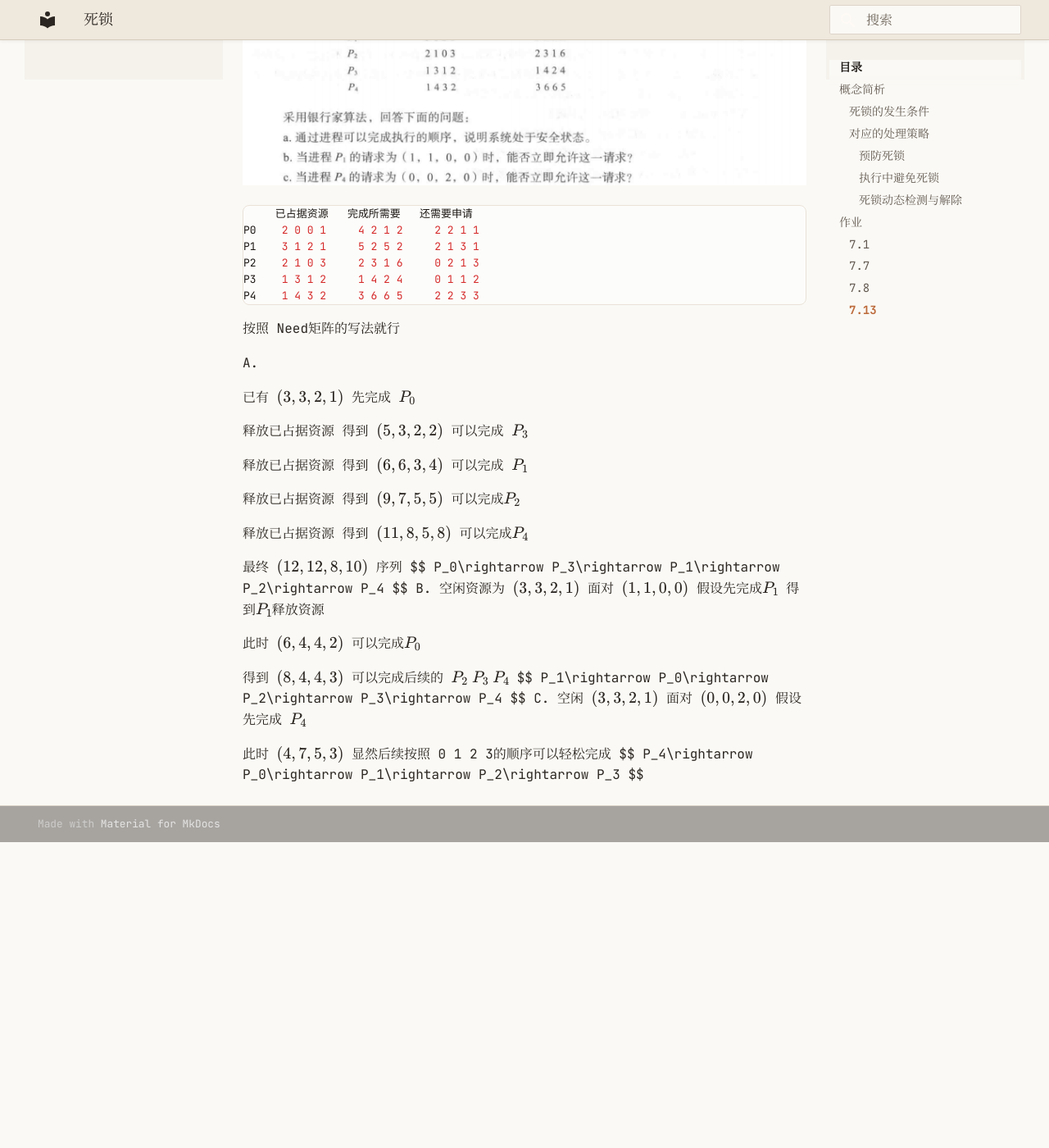
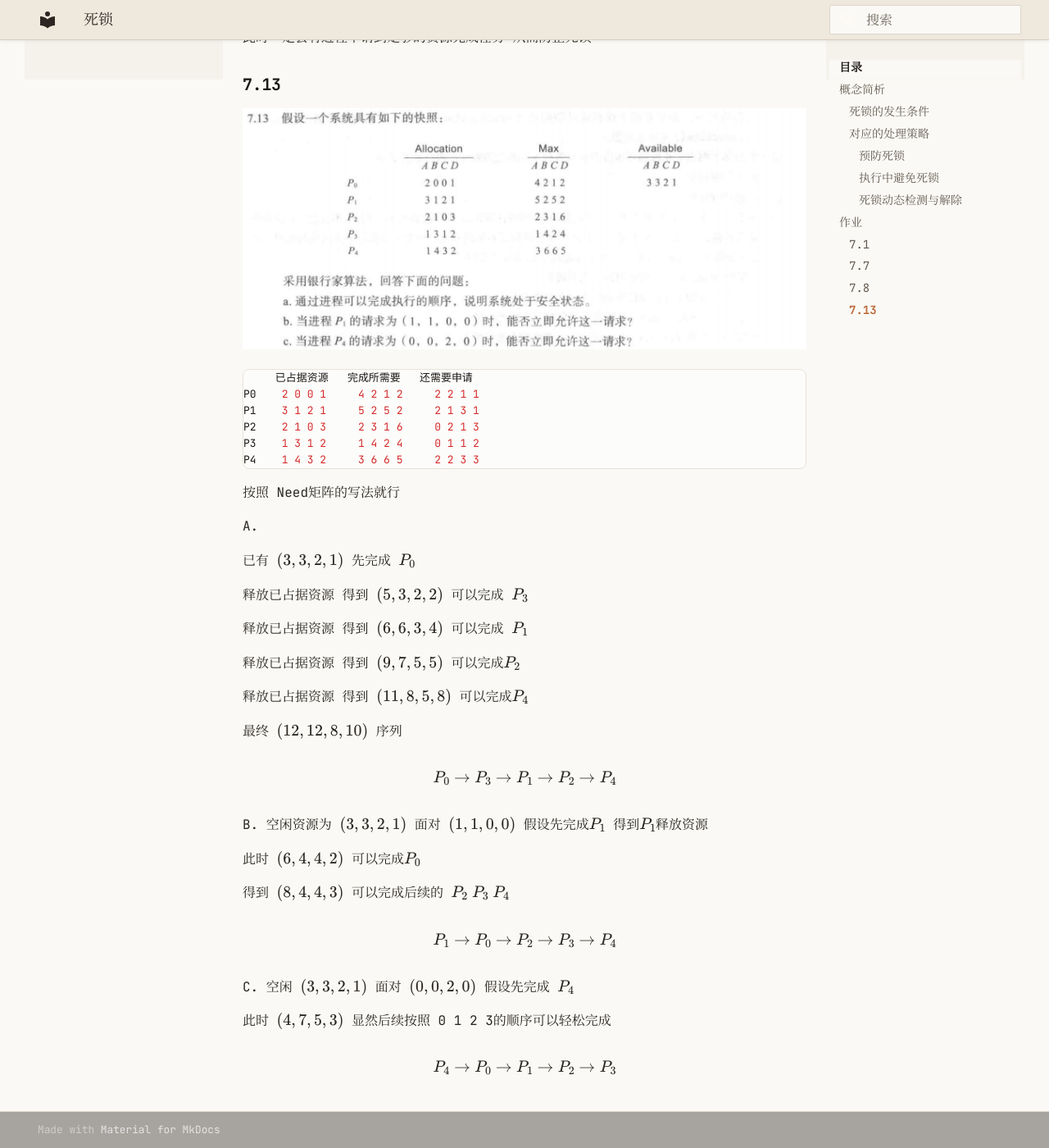
Before and after one commit to zt2misay2/Note, an MkDocs documentation site: the page built from docs/course/os/HW10.md, in a window 1280 px wide and 1400 px high, scrolled down 2246 px. Shown: the whole window at 82% size. Built offline with MkDocs 1.6.1 and Material for MkDocs 9.7.7, drawn with Linux system fonts in a browser that asks for light colours; before the commit the page ends 3273 px from its top, so only the background shows below that; some of the changed lines change nothing that is shown; some of the changed text lies outside the part shown.

Commit message:
Fix HW10 math block rendering

```diff
--- a/docs/course/os/HW10.md
+++ b/docs/course/os/HW10.md
@@ -71,15 +71,22 @@ b.
 ![image-20260509145751736](HW10/image-20260509145751736.png)
 
 设进程为 $P_i\;\;i=1,2,\cdots,n$ 其需要的资源数用 $s_i$表示 则
+
 $$
-s_i<m\\\sum s_i < m+ n
+\begin{aligned}
+s_i &< m\\
+\sum s_i &< m+n
+\end{aligned}
 $$
+
 对于第一点 可以防止一个进程占据完 $m$个资源 而且无法执行完的情况
 
 对于第二点 如果出现 $(s_1-1,s_2-1,\cdots,c_n-1)$的情况 此时系统剩余的空闲资源数为
+
 $$
 free=m-(\sum s_i - 1\times n) > 0
 $$
+
 此时一定会有进程申请到足够的资源完成任务 从而防止死锁
 
 
@@ -112,20 +119,25 @@ A.
 释放已占据资源 得到 $(11,8,5,8)$ 可以完成$P_4$
 
 最终 $(12,12,8,10)$ 序列
+
 $$
 P_0\rightarrow P_3\rightarrow P_1\rightarrow P_2\rightarrow P_4
 $$
+
 B. 空闲资源为 $(3,3,2,1)$ 面对 $(1,1,0,0)$ 假设先完成$P_1$ 得到$P_1$释放资源
 
 此时 $(6,4,4,2)$ 可以完成$P_0$
 
 得到 $(8,4,4,3)$ 可以完成后续的 $P_2\;P_3\;P_4$
+
 $$
 P_1\rightarrow P_0\rightarrow P_2\rightarrow P_3\rightarrow P_4
 $$
+
 C.  空闲 $(3,3,2,1)$ 面对 $(0,0,2,0)$ 假设先完成 $P_4$
 
 此时 $(4,7,5,3)$ 显然后续按照 0 1 2 3的顺序可以轻松完成
+
 $$
 P_4\rightarrow P_0\rightarrow P_1\rightarrow P_2\rightarrow P_3
 $$
```
